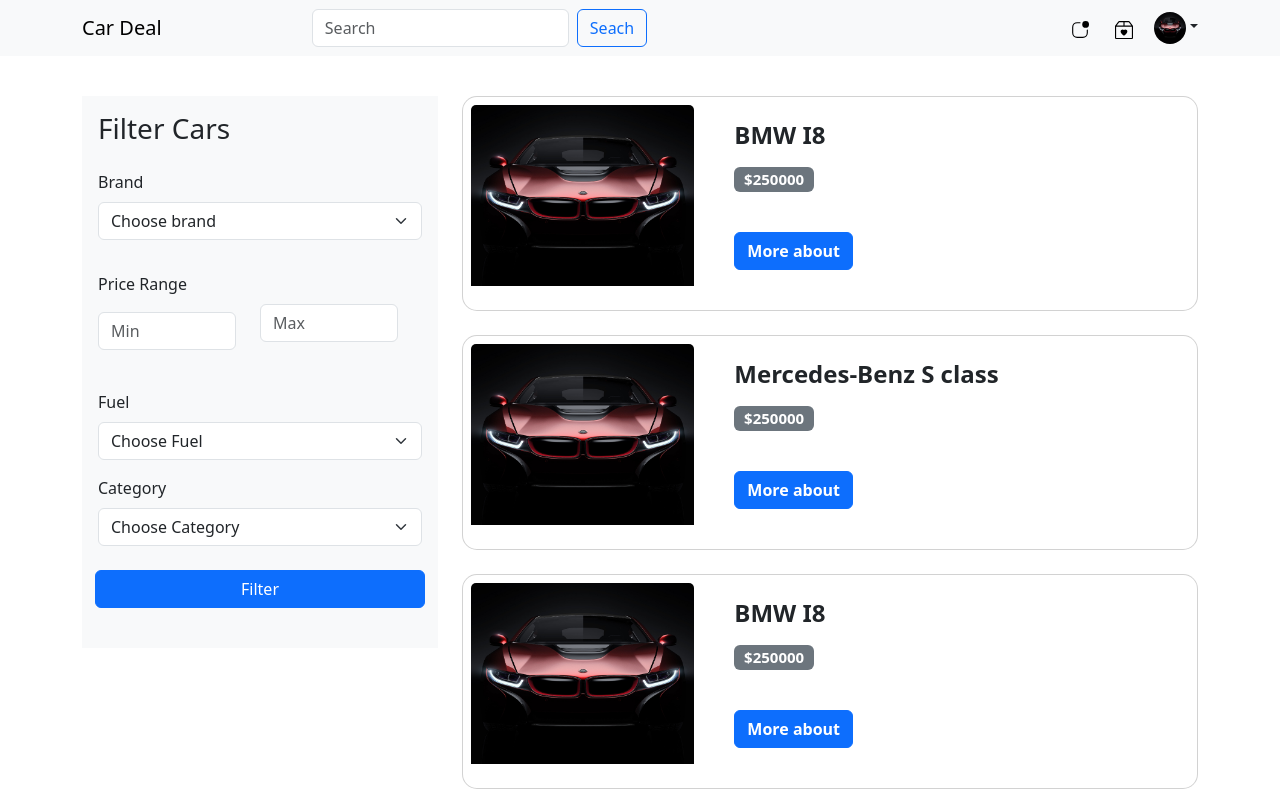
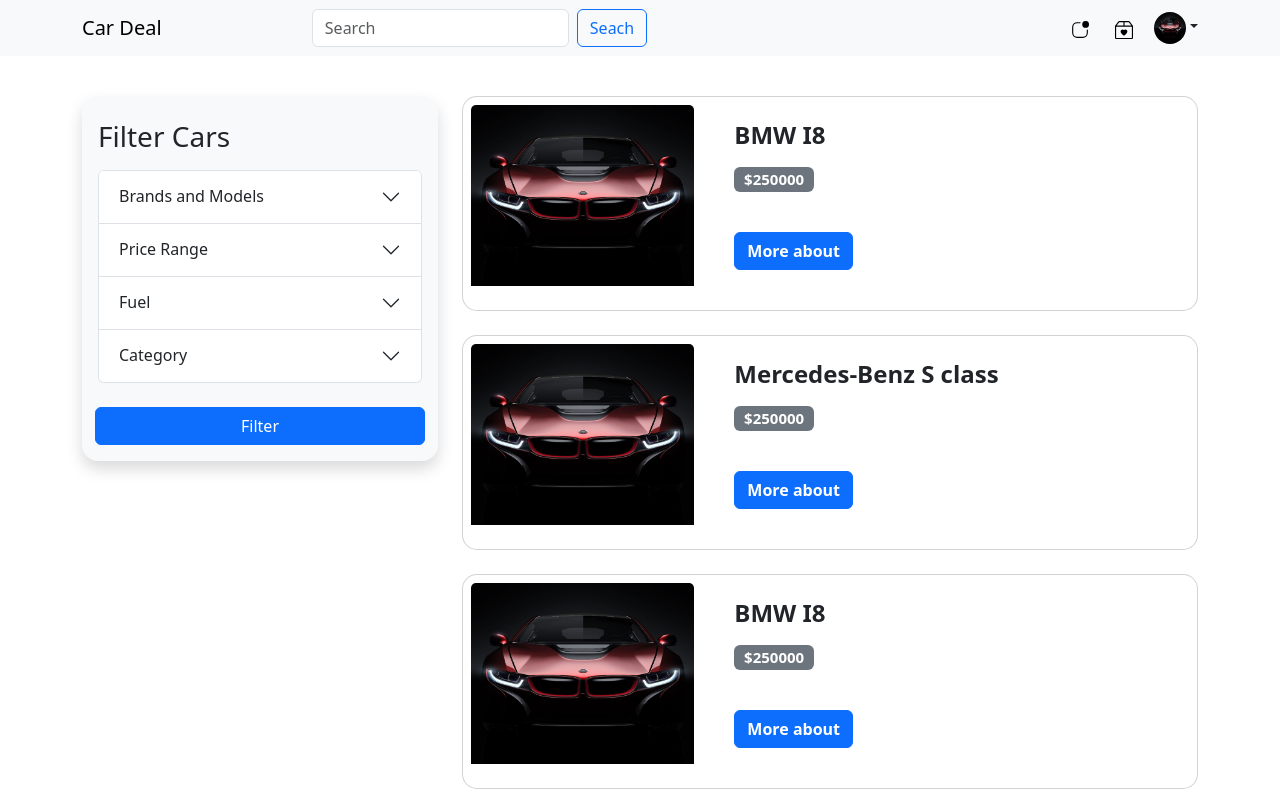
Before and after one commit to Ameereeddeen11/CarDalolDeal, a React (Vite) app in the folder frontend/: page / in a window 1280 px wide. Shown: the top 800 px of the page. Built offline with nearby package versions, Linux system fonts and the light colour scheme.

Commit message:
edit the filter

```diff
--- a/frontend/src/Components/Filters/Filters.jsx
+++ b/frontend/src/Components/Filters/Filters.jsx
@@ -2,24 +2,54 @@
 import Fuel from './Fuel.jsx'
 import Category from './Category.jsx'
 import PriceRange from './PriceRange.jsx'
-import { Button, Row } from 'react-bootstrap'
+import { Button, Row, Accordion } from 'react-bootstrap'
 import './filter.css'
 
 function Filters() {
+    const filters = [
+        {
+            "key": 1,
+            "title": "Brands and Models",
+            "content": <Brands/>
+        },
+        {
+            "key": 2,
+            "title": "Price Range",
+            "content": <PriceRange/>
+        },
+        {
+            "key": 3,
+            "title": "Fuel",
+            "content": <Fuel/>
+        },
+        {
+            "key": 4,
+            "title": "Category",
+            "content": <Category/>
+        }
+    ]
+
+    const loop = filters.map((filter, index) => (
+        <Accordion.Item eventKey={filter.key} key={index}>
+            <Accordion.Header>{filter.title}</Accordion.Header>
+            <Accordion.Body>{filter.content}</Accordion.Body>
+        </Accordion.Item>
+    ))
+
     return (
-        <div className='sticky-box p-3 bg-light'>
-            <h3>Filter Cars</h3>
+        <div className='sticky-box p-3 bg-light rounded-4 shadow'>
+            <Row className='my-2'>
+                <h3>Filter Cars</h3>
+            </Row>
             <Row>
-                <Brands/>
-                <PriceRange/>
-                <Fuel/>
-                <Category/>
+                <Accordion defaultActiveKey={['0']} alwaysOpen>
+                    {loop}
+                </Accordion>
             </Row>
             <br />
             <Row className='justify-content-center'>
                 <Button variant='primary' style={{width: '95%'}}>Filter</Button>
             </Row>
-            <br />
         </div>
     )
 }
--- a/frontend/src/Components/Filters/PriceRange.jsx
+++ b/frontend/src/Components/Filters/PriceRange.jsx
@@ -1,20 +1,20 @@
 import Form from 'react-bootstrap/Form'
 import { Col, Row } from 'react-bootstrap'
+import { useState } from 'react'
 
 function PriceRange() {
+    const [priceRange, setPriceRange] = useState(0)
+    const [maxPrice, setMaxPrice] = useState(0)
+
     return (
         <Row className='my-3'>
             <Form.Label>Price Range</Form.Label>
-            <Col xs={12} md={6} className='my-2'>
-                <Form.Group as={Col} controlId='formGridNumber'>
-                    <Form.Control type='number' placeholder='Min' />
-                </Form.Group>
-            </Col>
-            <Col xs={12} md={6}>
-                <Form.Group as={Col} controlId='formGridNumber'>
-                    <Form.Control type='number' placeholder='Max' />
-                </Form.Group>
-            </Col>
+            <Form.Group controlId='formGridNumber'>
+                <p>Min: {priceRange.toLocaleString('cs-CZ')}</p>
+                <Form.Range id="desableRange" type="range" min={0} max={25000000} step={50000} value={priceRange} onChange={(e) => {setPriceRange(Number(e.target.value))}} />
+                <p>Max: {maxPrice.toLocaleString('cs-CZ')}</p>
+                <Form.Range id="desableRange" type='range' min={0} max={25000000} step={50000} value={maxPrice} onChange={(e) => {setMaxPrice(Number(e.target.value))}} />
+            </Form.Group>
         </Row>
     )
 }
```
